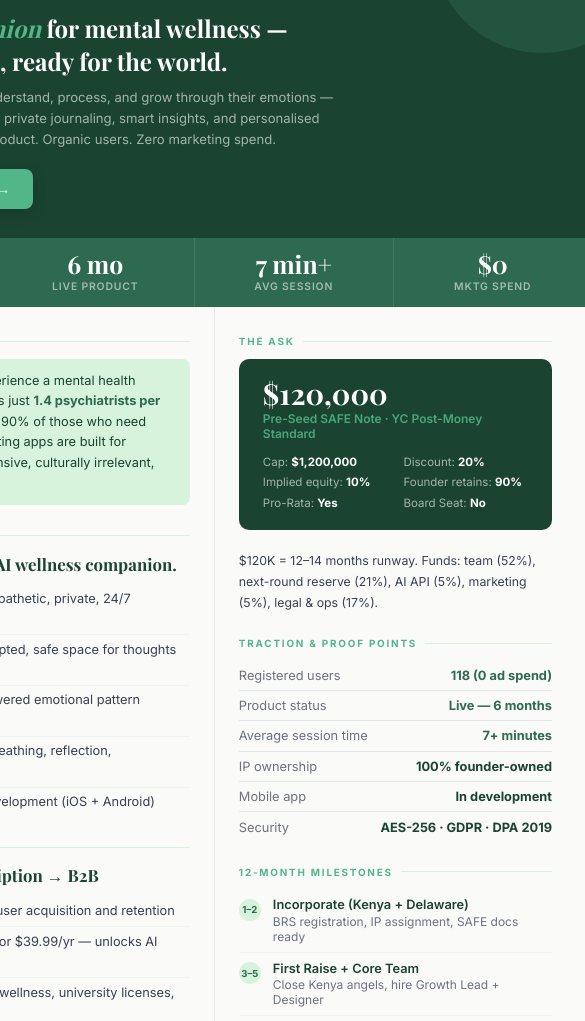
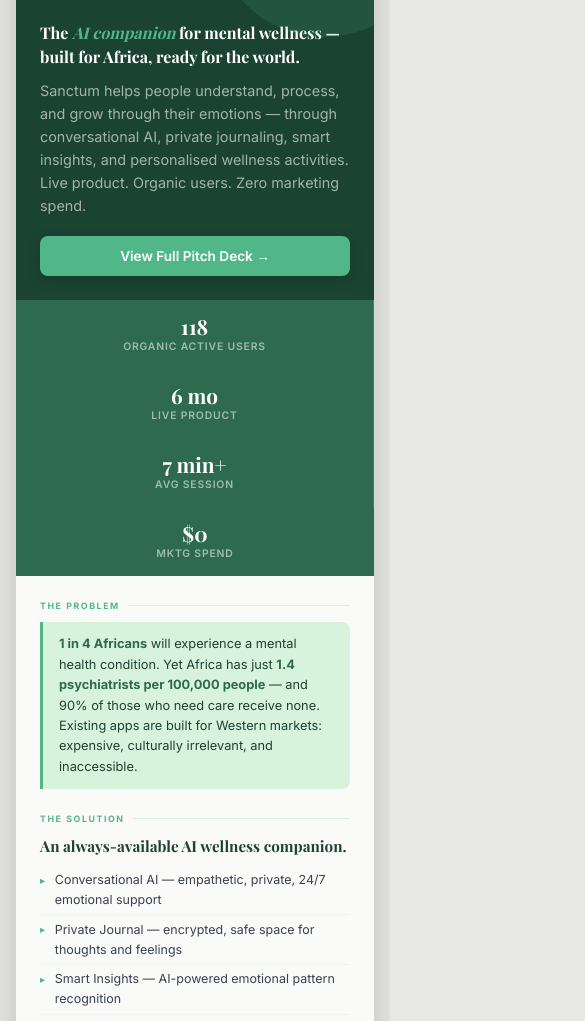
Before and after one commit to IcodeAlpha/sanctumpitch, a plain HTML site: page index.html in a window 390 px wide. Shown: the part 204-1225 px from the top of the page, 585 px wide, since content can reach past the window. Drawn offline with nearby package versions, Linux system fonts and the light colour scheme; a web font is replaced by a local one.

Commit message:
fix: pricing

```diff
--- a/index.html
+++ b/index.html
@@ -249,6 +249,124 @@
     margin-bottom: 1.25rem;
   }
   .callout strong { color: var(--green); }
+
+  /* =========================
+   RESPONSIVE DESIGN
+========================= */
+
+@media (max-width: 900px) {
+
+  body {
+    padding: 1rem;
+  }
+
+  .page {
+    width: 100%;
+    max-width: 100%;
+  }
+
+  .header {
+    padding: 1.5rem;
+  }
+
+  .header-top {
+    flex-direction: column;
+    gap: 1rem;
+  }
+
+  .header-headline {
+    font-size: 1.2rem;
+    max-width: 100%;
+  }
+
+  .header-sub {
+    max-width: 100%;
+    font-size: 0.9rem;
+  }
+
+  .stats-strip {
+    grid-template-columns: repeat(2, 1fr);
+  }
+
+  .stat-cell {
+    padding: 1rem 0.5rem;
+  }
+
+  .body-grid {
+    grid-template-columns: 1fr;
+  }
+
+  .col-left,
+  .col-right {
+    padding: 1.5rem;
+    border-right: none;
+  }
+
+  .safe-terms {
+    grid-template-columns: 1fr;
+  }
+
+  .footer {
+    flex-direction: column;
+    gap: 0.5rem;
+    text-align: center;
+    padding: 1.2rem;
+  }
+
+  .metric-row {
+    flex-direction: column;
+    align-items: flex-start;
+    gap: 0.2rem;
+  }
+
+  .milestone {
+    align-items: flex-start;
+  }
+
+  .pitch-btn,
+  a[href="sanctumpitch.html"] {
+    width: 100%;
+    text-align: center;
+  }
+
+}
+
+/* Extra small phones */
+
+@media (max-width: 500px) {
+
+  .header-headline {
+    font-size: 1rem;
+    line-height: 1.5;
+  }
+
+  .logo-block .logo {
+    font-size: 1.6rem;
+  }
+
+  .stats-strip {
+    grid-template-columns: 1fr;
+  }
+
+  .stat-val {
+    font-size: 1.3rem;
+  }
+
+  .section-label {
+    font-size: 0.55rem;
+  }
+
+  h3.block-title {
+    font-size: 0.95rem;
+  }
+
+  p.body-text,
+  .bullet-list li,
+  .metric-row {
+    font-size: 0.78rem;
+  }
+
+}
 </style>
 </head>
 <body>
@@ -349,7 +467,7 @@
         <h3 class="block-title">Freemium → Subscription → B2B</h3>
         <ul class="bullet-list">
           <li>Free tier drives organic user acquisition and retention</li>
-          <li>Subscription: $4.99/mo or $39.99/yr — unlocks AI companion + Insights</li>
+          <li>Subscription: $1.99/mo or $25.99/yr — unlocks AI companion + Insights</li>
           <li>B2B (Year 2): corporate wellness, university licenses, NGO contracts</li>
           <li>Target gross margin: ~70% (pure digital SaaS)</li>
           <li>Break-even target: Month 18 with 400+ paying subscribers</li>
```
